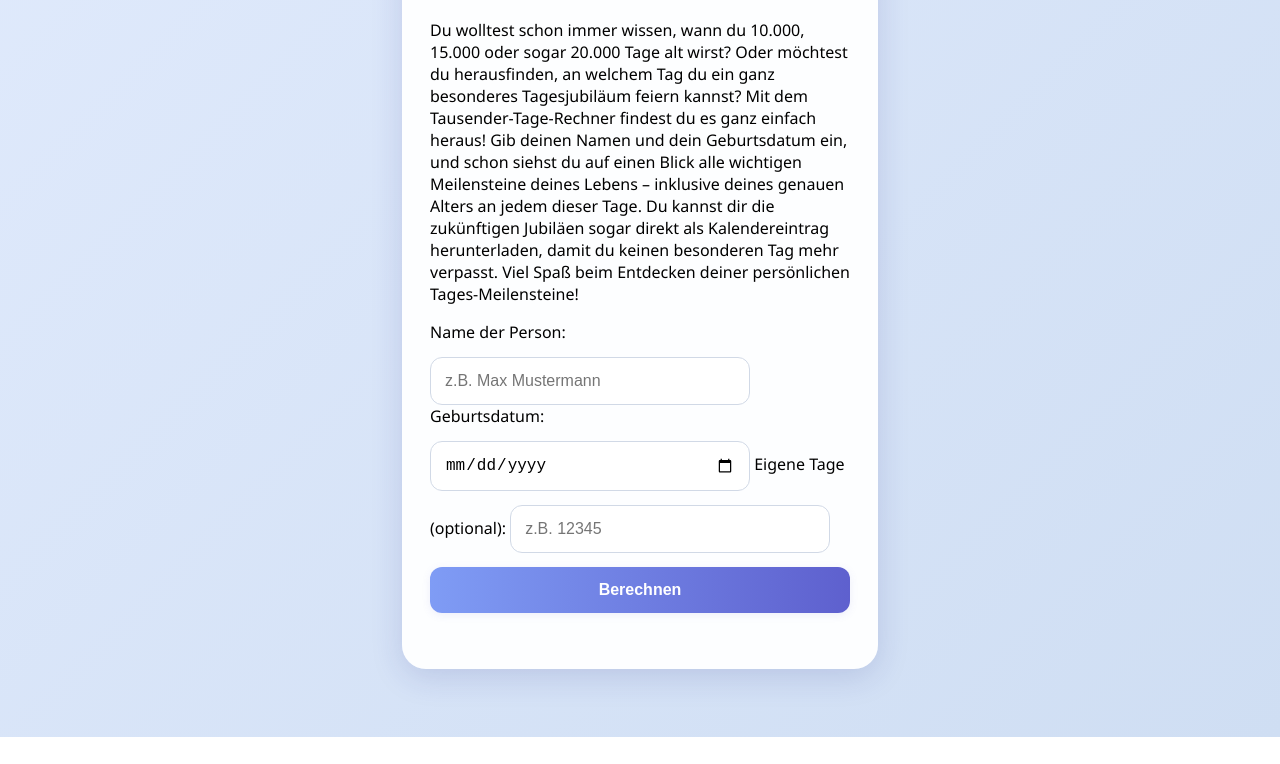
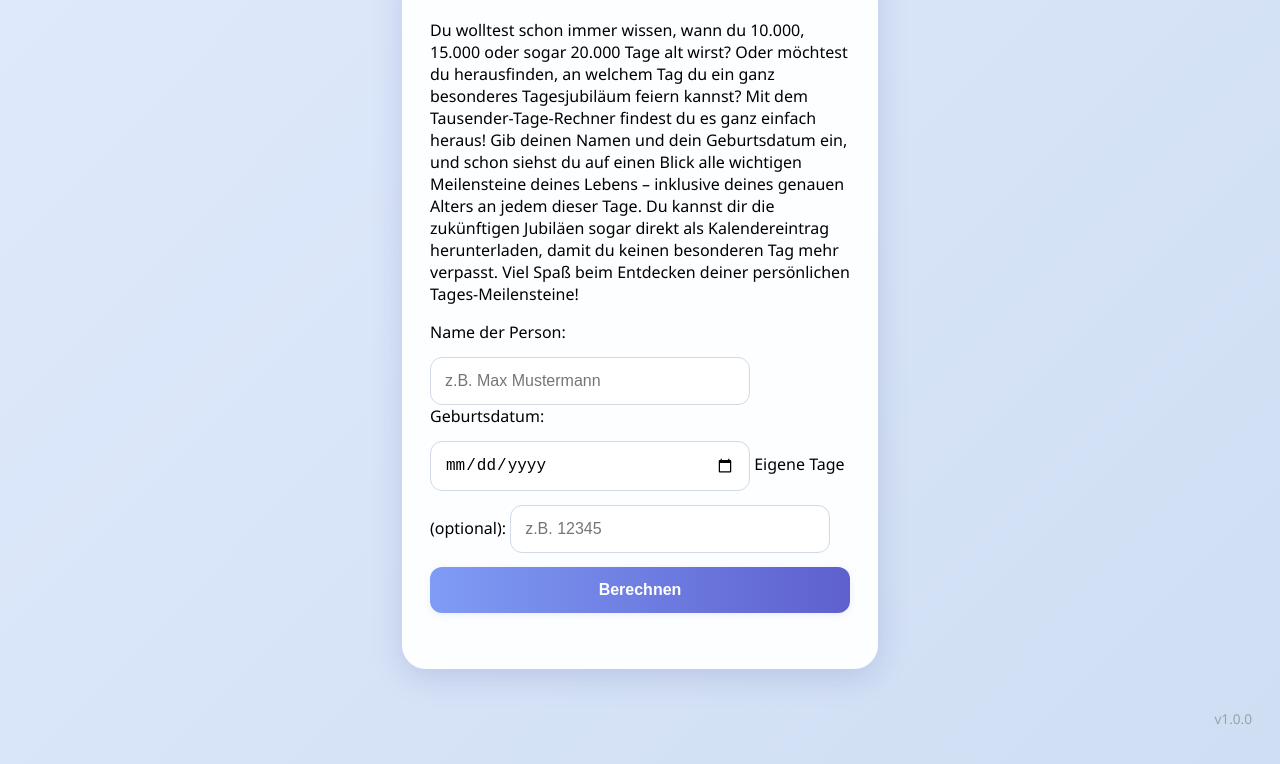
Before and after one commit to grzlprmpf/Tausender-Tage-Rechner, a plain HTML site: page index.html in a window 1280 px wide. Shown: the part 210-974 px from the top of the page. Before the commit the page ends 947 px from the top, so only its background shows below. Drawn offline with Linux system fonts and the light colour scheme.

Commit message:
Deine Commit-Nachricht

```diff
--- a/index.html
+++ b/index.html
@@ -31,5 +31,6 @@
     </div>
   </div>
   <script src="script.js"></script>
+  <div class="version-info">v1.0.0</div>
 </body>
 </html>
--- a/styles.css
+++ b/styles.css
@@ -172,3 +172,16 @@ body.dark-mode .milestone-table tr.past {
   opacity: 0.45;
   filter: grayscale(0.5);
 }
+
+.version-info {
+  text-align: right;
+  font-size: 0.85em;
+  color: #888;
+  margin-top: 32px;
+  margin-bottom: 8px;
+  opacity: 0.7;
+  user-select: none;
+}
+body.dark-mode .version-info {
+  color: #aaa;
+}
```
